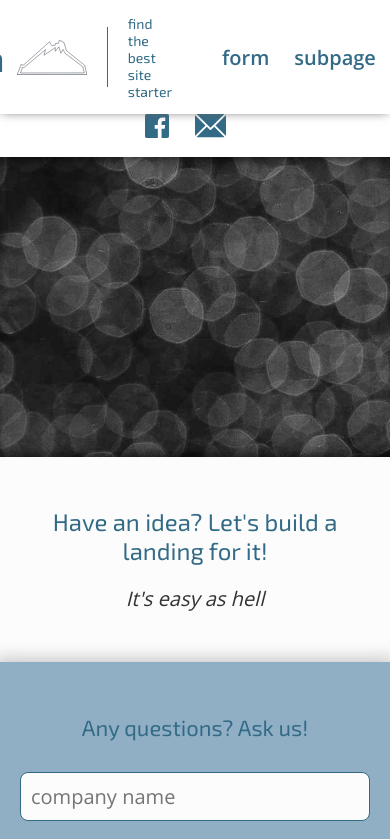
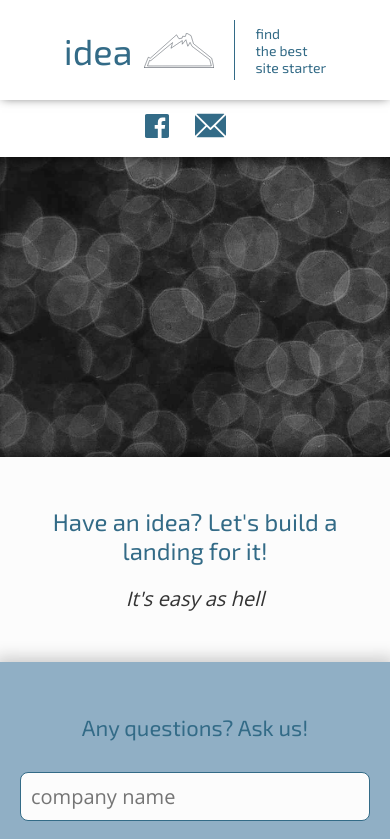
Before and after one commit to aturok/toolynextstarter, a Next.js app: page / in a window 390 px wide. Shown: the top 839 px of the page. Built offline with nearby package versions, Linux system fonts and the light colour scheme.

Commit message:
hide menu from header in mobile

```diff
--- a/components/Common/BrandHeader.tsx
+++ b/components/Common/BrandHeader.tsx
@@ -51,6 +51,14 @@ const Container = styled.div`
     }
     & > div:first-child {
         justify-content: flex-start;
+    }
+    & > div:nth-child(2) {
+        flex: 1 0 auto;
+        margin-left: 3em;
+
+        @media ${device.sXsm} {
+            display: none;
+        }
     }
     & > div:last-child {
         justify-content: flex-end;
@@ -125,12 +133,14 @@ export default () => {
         <>
             <Container>
                 <div>
-                <a href="/"><h1>idea<img src='/img/logo.svg' alt="my idea" /></h1></a>
-                <Line />
-                <Motto><span>find</span><span>the best </span><span>site starter</span></Motto>
+                    <a href="/"><h1>idea<img src='/img/logo.svg' alt="my idea" /></h1></a>
+                    <Line />
+                    <Motto><span>find</span><span>the best </span><span>site starter</span></Motto>
                 </div>
 
-                <Menu />
+                <div>
+                    <Menu />
+                </div>
 
                 <div>
                     <LinksBlock />
--- a/components/Media.styles.tsx
+++ b/components/Media.styles.tsx
@@ -9,6 +9,7 @@ export const size = {
 export const device = {
     s: `(max-width: ${size.sm-1}px)`,
     sm: `(min-width: ${size.sm}px)`,
+    sXsm: `(max-width: ${size.m-1}px)`,
     smStrict: `(min-width: ${size.sm}px) and (max-width: ${size.m-1}px)`,
     m: `(min-width: ${size.m}px)`,
     l: `(min-width: ${size.l}px)`,
```
